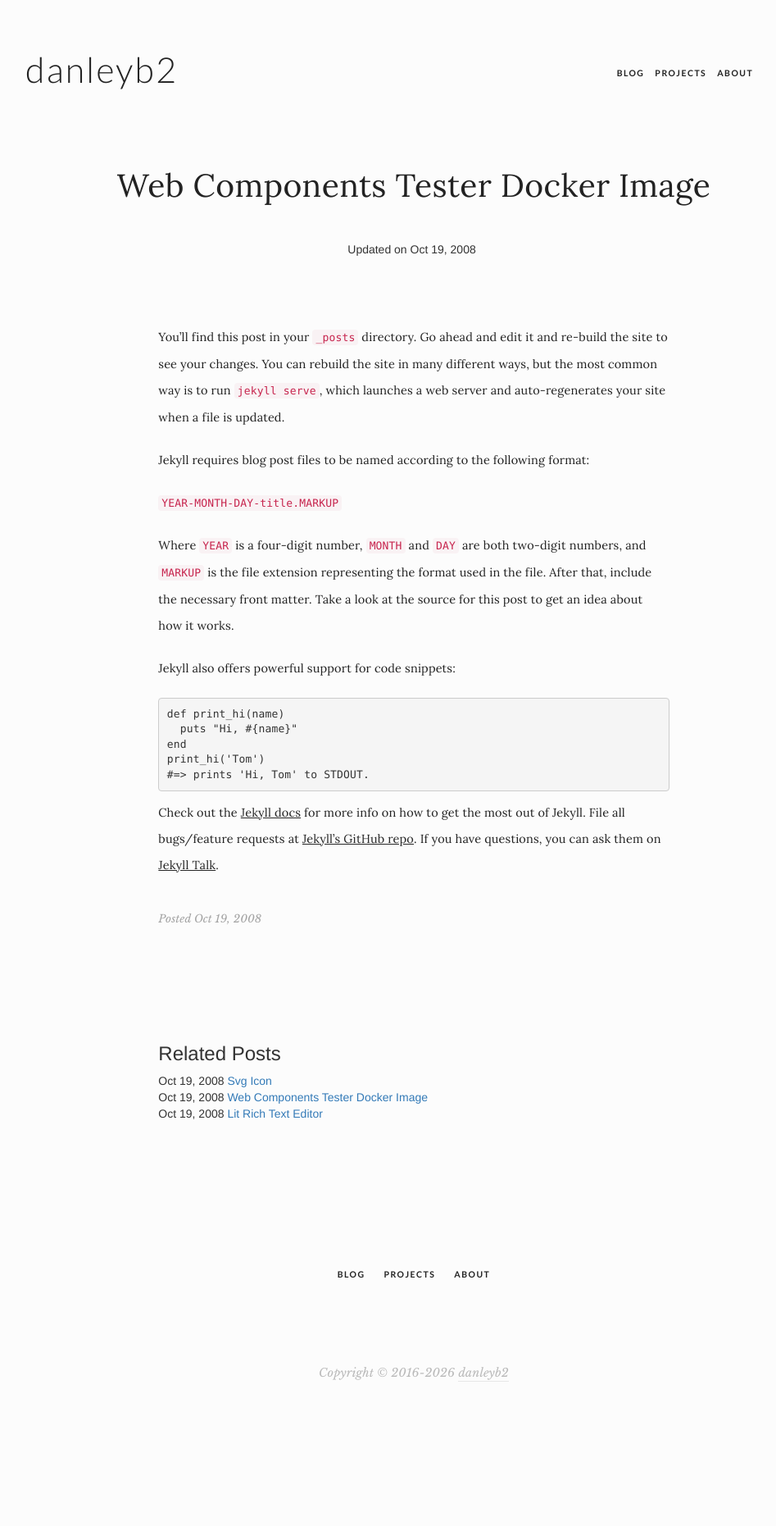
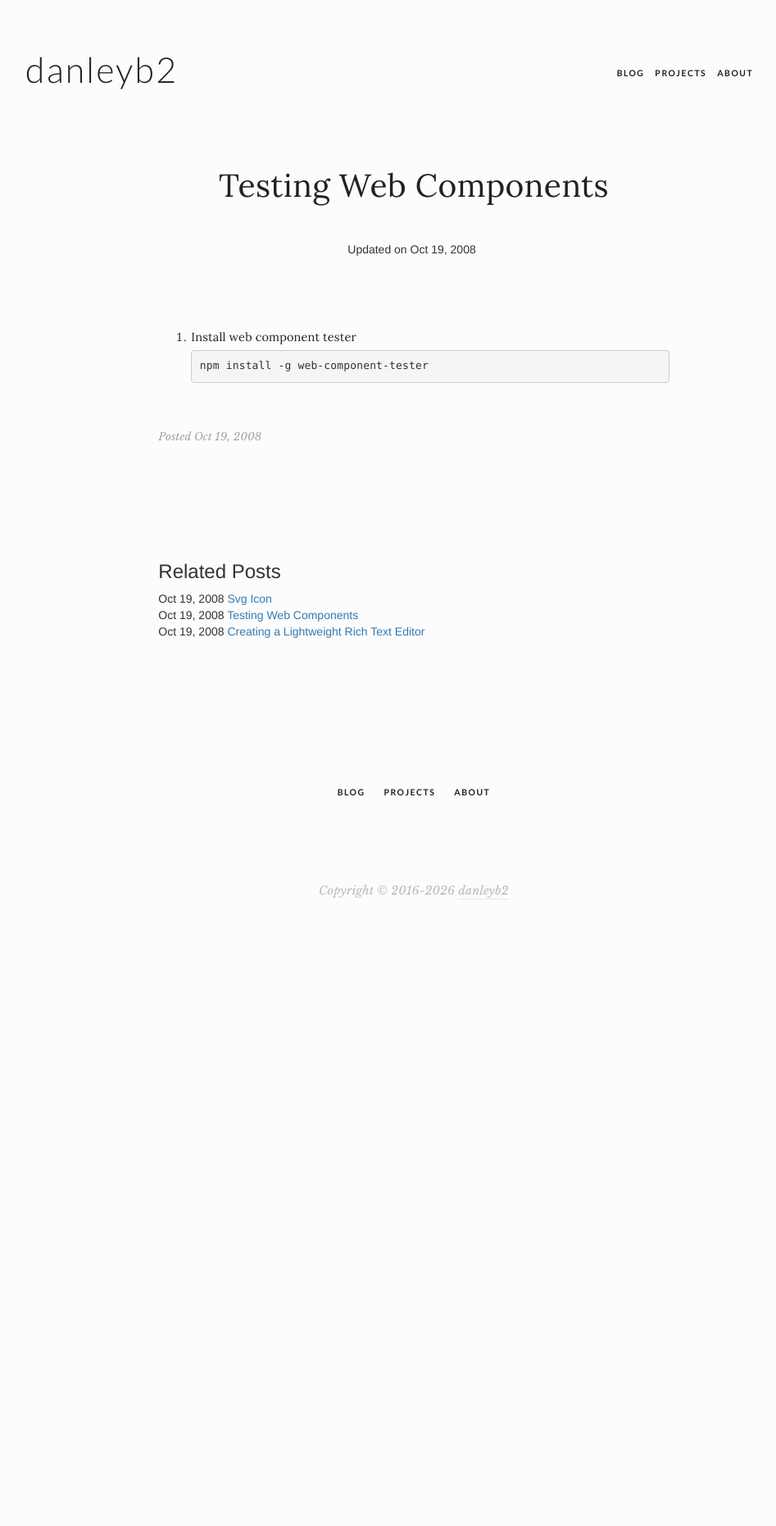
Before and after one commit to danleyb2/danleyb2.github.io, a Jekyll site: the page built from _posts/2019-10-19-web-components-tester.markdown, in a window 1280 px wide. Shown: the whole page at 82% size, without its empty margins (135-1082 px from the left). Built offline with Jekyll 4.4.1, drawn with Linux system fonts in a browser that asks for light colours; some web fonts are replaced; comment, search, counter and statistics services are not loaded; after the commit the page ends 1273 px from its top, so only the background shows below that.

Commit message:
feat: add new project entry and refine blog post details with highlighting

````diff
--- a/_posts/2019-10-19-web-components-tester.markdown
+++ b/_posts/2019-10-19-web-components-tester.markdown
@@ -1,30 +1,14 @@
 ---
 layout: post
-title:  "Web Components Tester Docker Image"
+title:  Testing Web Components
 date:   2008-10-19 15:18:25 +0300
-categories: lit-element lit-html web-components
+categories: [lit-element, lit-html, web-components]
+is_highlighted: true
+
 ---
 
-You’ll find this post in your `_posts` directory. Go ahead and edit it and re-build the site to see your changes. You can rebuild the site in many different ways, but the most common way is to run `jekyll serve`, which launches a web server and auto-regenerates your site when a file is updated.
 
-Jekyll requires blog post files to be named according to the following format:
-
-`YEAR-MONTH-DAY-title.MARKUP`
-
-Where `YEAR` is a four-digit number, `MONTH` and `DAY` are both two-digit numbers, and `MARKUP` is the file extension representing the format used in the file. After that, include the necessary front matter. Take a look at the source for this post to get an idea about how it works.
-
-Jekyll also offers powerful support for code snippets:
-
-{% highlight ruby %}
-def print_hi(name)
-  puts "Hi, #{name}"
-end
-print_hi('Tom')
-#=> prints 'Hi, Tom' to STDOUT.
-{% endhighlight %}
-
-Check out the [Jekyll docs][jekyll-docs] for more info on how to get the most out of Jekyll. File all bugs/feature requests at [Jekyll’s GitHub repo][jekyll-gh]. If you have questions, you can ask them on [Jekyll Talk][jekyll-talk].
-
-[jekyll-docs]: https://jekyllrb.com/docs/home
-[jekyll-gh]:   https://github.com/jekyll/jekyll
-[jekyll-talk]: https://talk.jekyllrb.com/
+1. Install web component tester
+```bash
+npm install -g web-component-tester
+```
--- a/_posts/2019-11-10-svg-icon.markdown
+++ b/_posts/2019-11-10-svg-icon.markdown
@@ -2,7 +2,11 @@
 layout: post
 title:  "Svg Icon"
 date:   2008-10-19 15:18:25 +0300
-categories: lit-element lit-html
+categories: [lit-element, lit-html]
+
+is_highlighted: true
+
+
 ---
 
 `svg-icon` component
````
Also changed, not shown: _posts/2019-10-19-lit-rich-text-editor.markdown (+1 -25 lines), _projects/rich-text-editor.md (added, +49 -0 lines).
